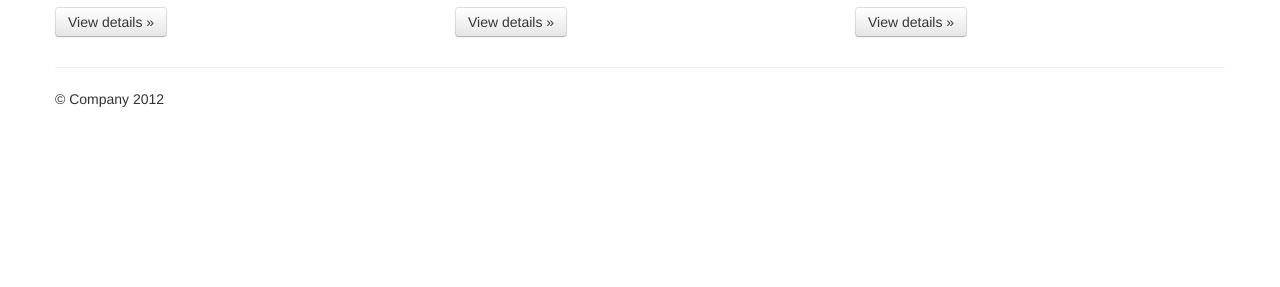
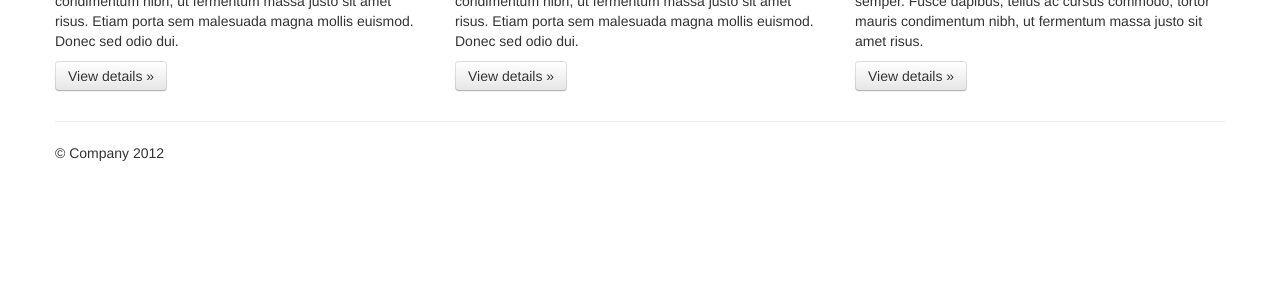
Before and after one commit to Dominisi/TwitRank.co.uk, a plain HTML site: page index.html in a window 1280 px wide. Shown: the part 513-800 px from the top of the page. Drawn offline with nearby package versions, Linux system fonts and the light colour scheme.

```diff
--- a/index.html
+++ b/index.html
@@ -13,7 +13,7 @@
         <link rel="stylesheet" href="css/bootstrap.min.css">
         <style>
             body {
-                padding-top: 6px;
+                padding-top: 60px;
                 padding-bottom: 40px;
             }
         </style>
```
